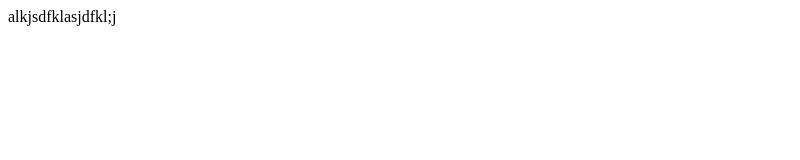
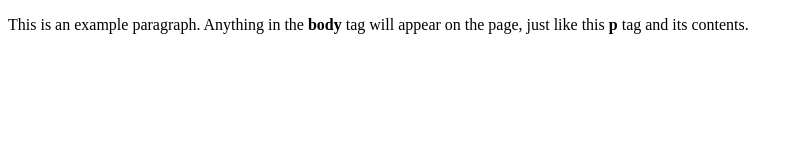
Before and after one commit to koderama/bagus.github.io, a plain HTML site: page index.html in a window 1280 px wide. Shown: the whole page, without its empty margins (0-800 px from the left). Drawn offline with Linux system fonts and the light colour scheme.

Commit message:
Update index.html

```diff
--- a/index.html
+++ b/index.html
@@ -1,3 +1,9 @@
+<!doctype html>
 <html>
-  alkjsdfklasjdfkl;j
+  <head>
+    <title>This is the title of the webpage!</title>
+  </head>
+  <body>
+    <p>This is an example paragraph. Anything in the <strong>body</strong> tag will appear on the page, just like this <strong>p</strong> tag and its contents.</p>
+  </body>
 </html>
```
